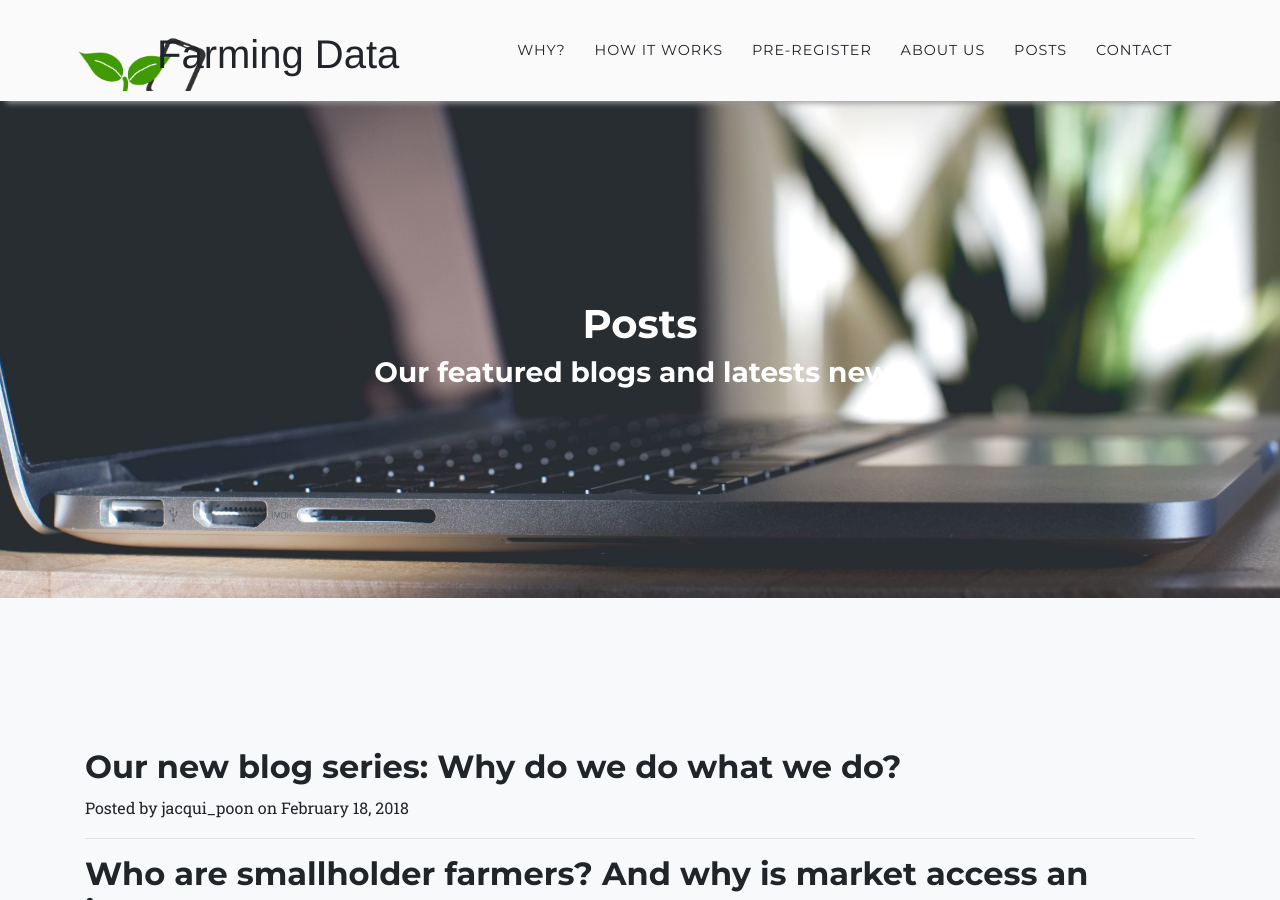
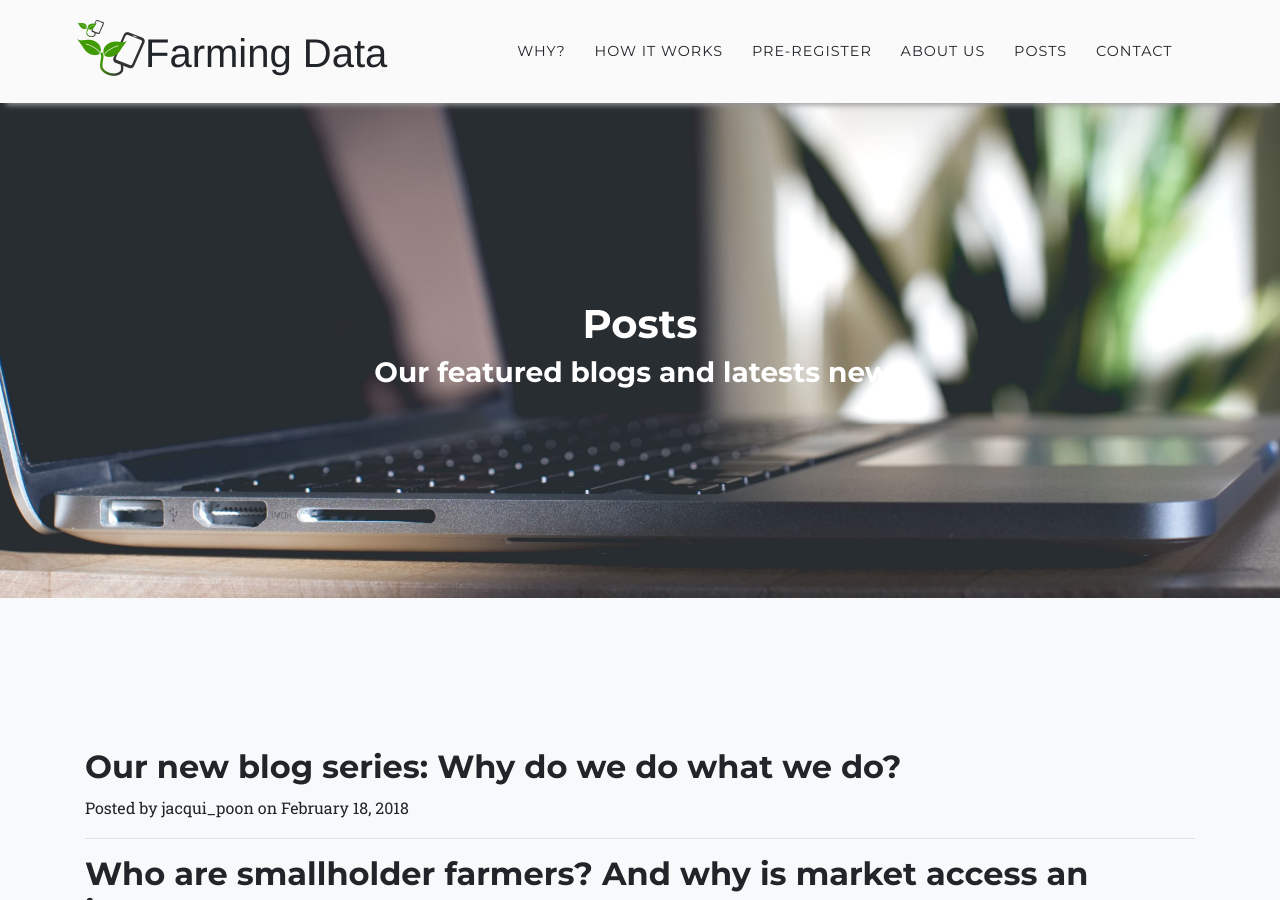
Before and after one commit to farmingdata/farmingdata.github.io, a Jekyll site: the page built from posts/index.html, in a window 1280 px wide and 900 px high. Built offline with Jekyll 4.4.1, drawn with Linux system fonts in a browser that asks for light colours; some web fonts are replaced; the list of posts is cut into pages by our own code; comment, search, counter and statistics services are not loaded.

Commit message:
Fixed Navbar mobile version - make sure to compile code with gulp

```diff
--- a/_includes/navbar.html
+++ b/_includes/navbar.html
@@ -1,22 +1,15 @@
 <!-- Navigation -->
-<nav class="navbar navbar-expand-lg navbar-dark fixed-top" id="mainNav">
+<nav class="navbar navbar-expand-lg navbar-light fixed-top" id="mainNav">
   <div class="container">
-    <!--<a class="navbar-brand js-scroll-trigger" href="#page-top">Farming Data</a>-->
-    <!--<a class="navbar-brand js-scroll-trigger" href="#page-top"><img class="image-responsive" src="img/logos/farmingdatalogo-tall.png"/>
-    </a> -->
-    <div class="collapse navbar-collapse" id="navbarResponsive">
-    <button class="navbar-toggler navbar-toggler-right" type="button" data-toggle="collapse" data-target="#navbarResponsive" aria-controls="navbarResponsive" aria-expanded="false" aria-label="Toggle navigation">
-      Menu
+        <a class="navbar-brand" href="/"><img class="d-inline-block align-middle" src="/img/logos/farmingdatalogo-icon.png" alt=""></a>
+        <a>
+            <h1 class="navbar-brand-name" style="font-weight:normal; font-family:'Tulpen One', 'Helvetica Neue', Helvetica, Arial, cursive; padding-top:10px">
+            <div class="navbar-left">Farming Data</div></h1></a>
+    <button class="navbar-toggler navbar-toggler-right btn-primary" style="background:#00897b" type="button" data-toggle="collapse" data-target="#navbarResponsive">
       <i class="fa fa-bars"></i>
     </button>
-
-      <!--<a class="navbar-brand" href="/"><img class="d-inline-block align-middle" src="/img/logos/farmingdatalogo-icon.png" alt="">
-      </a>-->
-      <!-- <h1 class="brand brand-name navbar-left"><div class"navbar-left">Oishii</h1></div> -->
-      <a class="navbar-brand" href="/">
-      <h1 class="navbar-brand-name" style="font-weight:normal; font-family:'Tulpen One', 'Helvetica Neue', Helvetica, Arial, cursive; padding-left:80px; padding-top:10px"><div class="navbar-left">Farming Data</h1></div></a>
-
-      <ul class="navbar-nav text-uppercase ml-auto">
+    <div class="collapse navbar-collapse" id="navbarResponsive">
+      <ul class="navbar-nav text-uppercase ml-auto" style="text-align: right">
         <li class="nav-item">
           <a class="nav-link js-scroll-trigger" href="/#why">Why?</a>
         </li>
@@ -37,5 +30,9 @@
         </li>
       </ul>
     </div>
+    <!--a class="navbar-brand js-scroll-trigger" href="#page-top">Farming Data</a-->
+    <!--<a class="navbar-brand js-scroll-trigger" href="#page-top"><img class="image-responsive" src="img/logos/farmingdatalogo-tall.png"/>
+    </a> -->
+    <!--button class="navbar-toggler navbar-toggler-right" type="button" data-toggle="collapse" data-target="#navbarResponsive" aria-controls="navbarResponsive" aria-expanded="false" aria-label="Toggle navigation"-->
   </div>
 </nav>
--- a/scss/_navbar.scss
+++ b/scss/_navbar.scss
@@ -1,18 +1,18 @@
 // Styling for the navbar
 #mainNav {
-  background-color: $gray-900;
+  background-color: $gray-100;
   .navbar-toggler {
     font-size: 12px;
     right: 0;
     padding: 13px;
     text-transform: uppercase;
-    color: white;
+    color: $gray-100;
     border: 0;
     background-color: $primary;
     @include heading-font;
   }
   .navbar-brand {
-    color: $primary;
+    color: black;
     @include script-font;
     &.active,
     &:active,
@@ -26,27 +26,27 @@
       .nav-link {
         font-size: 90%;
         font-weight: 400;
-        padding: 0.75em 0;
+        padding: 0em 0;
         letter-spacing: 1px;
-        color: white;
+        color: black;
         @include heading-font;
         &.active,
         &:hover {
-          color: $primary;
+          color: #fed136;
         }
       }
     }
   }
 }
-@media(min-width:992px) {
+@media(min-width:996px) {
   #mainNav {
-    padding-top: 25px;
-    padding-bottom: 25px;
+    padding-top: 12px;
+    padding-bottom: 12px;
     -webkit-transition: padding-top 0.3s, padding-bottom 0.3s;
     -moz-transition: padding-top 0.3s, padding-bottom 0.3s;
     transition: padding-top 0.3s, padding-bottom 0.3s;
     border: none;
-    background-color: transparent;
+    background-color: $gray-100;
     .navbar-brand {
       font-size: 1.75em;
       -webkit-transition: all 0.3s;
@@ -61,9 +61,9 @@
       }
     }
     &.navbar-shrink {
-      padding-top: 0;
-      padding-bottom: 0;
-      background-color: $gray-900;
+      padding-top: 0px;
+      padding-bottom: 0px;
+      background-color: $gray-100;
       .navbar-brand {
         font-size: 1.25em;
         padding: 12px 0;
```
